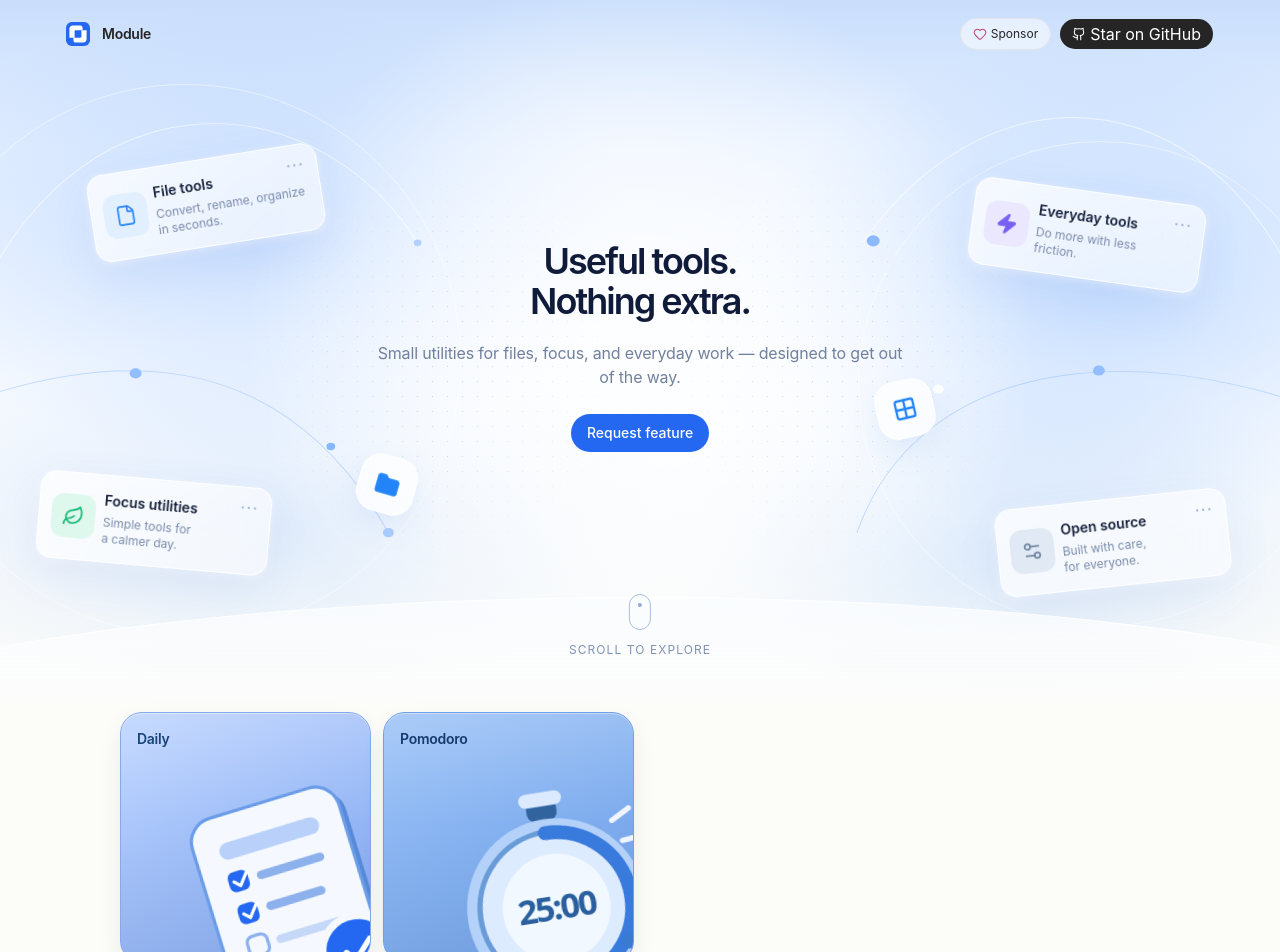
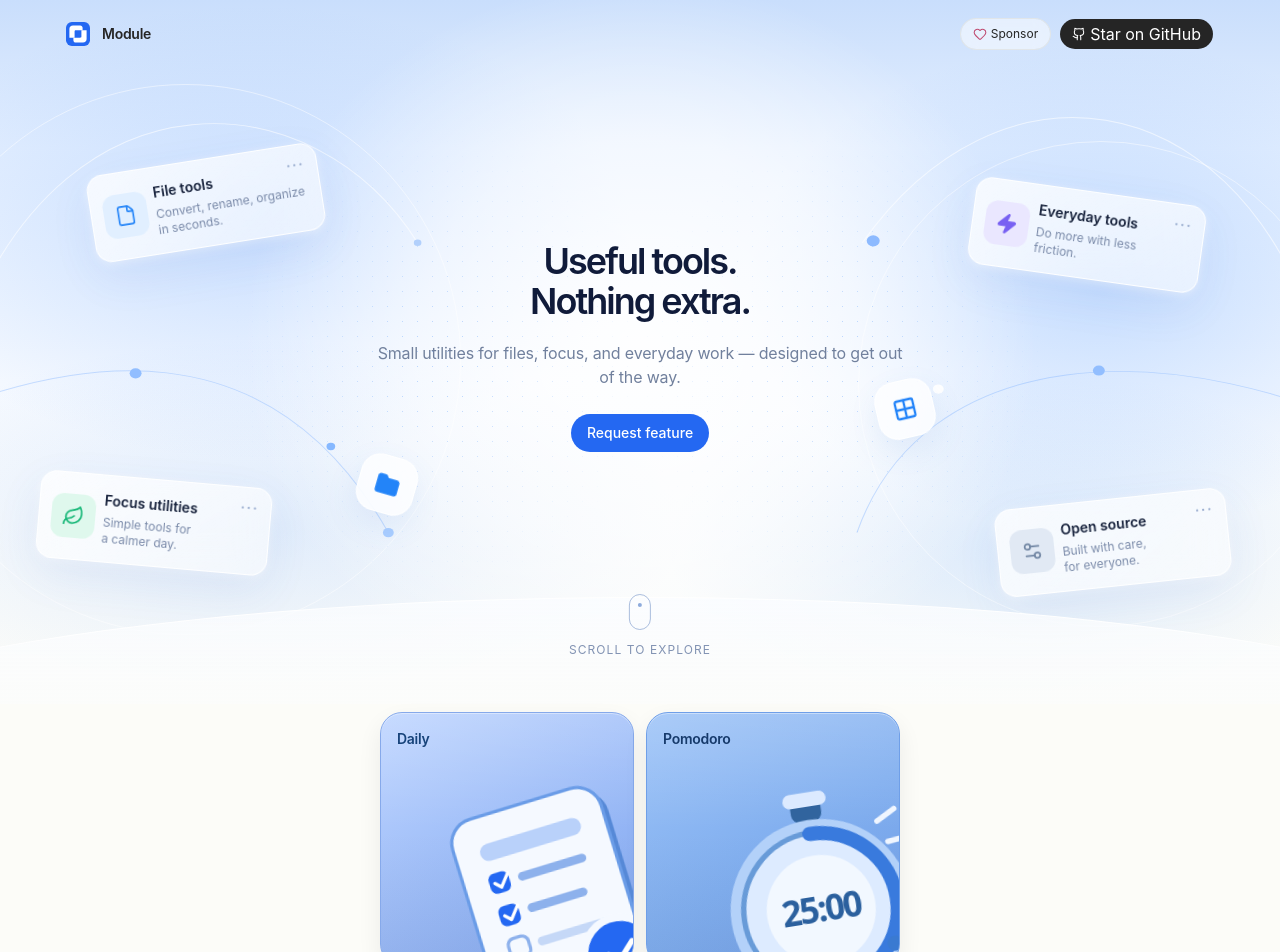
Before and after one commit to howlil/modu-app, a SvelteKit app: page / in a window 1280 px wide. Shown: the top 952 px of the page. Built offline with nearby package versions, Linux system fonts and the light colour scheme.

Commit message:
style: center two remaining Modu tools on homepage

```diff
--- a/src/routes/+page.svelte
+++ b/src/routes/+page.svelte
@@ -12,7 +12,7 @@
 <HomeHero />
 
 <section id="tools" class="px-4 pb-8 pt-2 max-[760px]:px-2.5 max-[700px]:pb-6">
-  <div class="mx-auto grid w-full max-w-[1040px] grid-cols-4 gap-3 max-[820px]:grid-cols-2">
+  <div class="mx-auto grid w-full max-w-[520px] grid-cols-2 gap-3">
     {#each modules as module}
       <ToolCard {module} />
     {/each}
```
